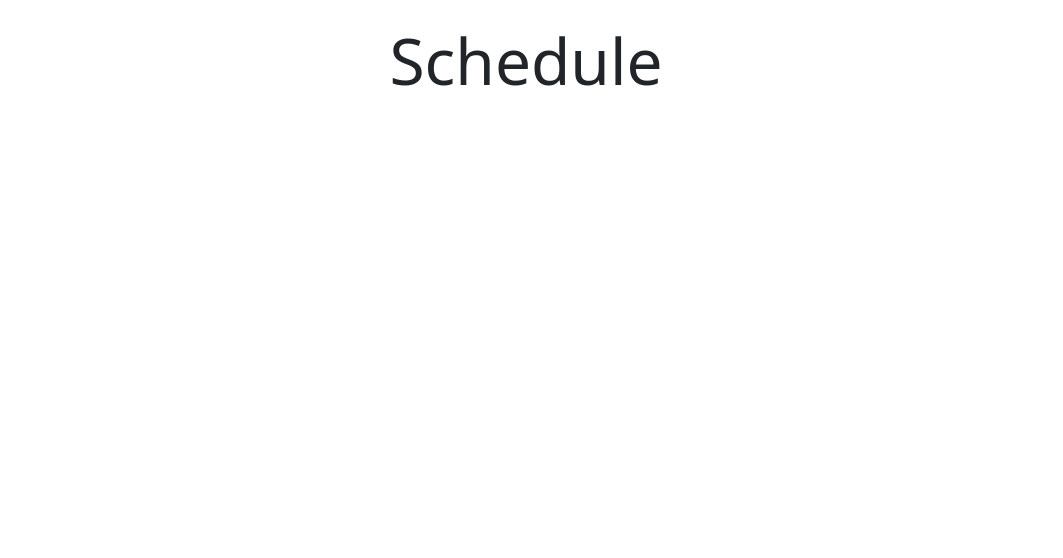
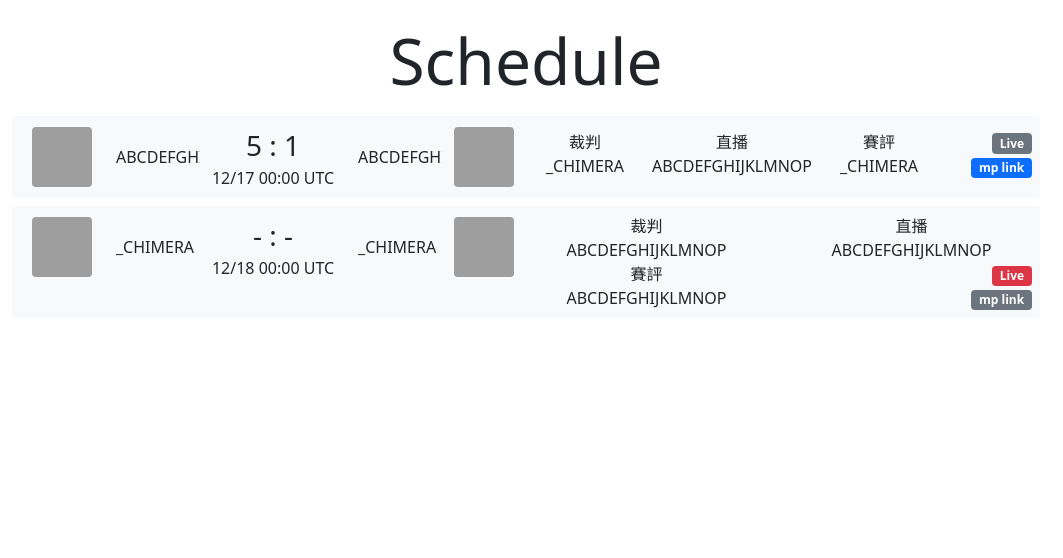
Before and after one commit to NotPeOpLe/tournament-web, a Flask app: page /schedule/ in a window 1280 px wide. Shown: the part 57-615 px from the top of the page, without its empty margins (114-1177 px from the left). Run offline with Flask 2, Linux system fonts and the light colour scheme; some libraries are stand-ins or nearby versions; some web fonts are replaced; grey boxes are pictures that could not be loaded.

Commit message:
新增賽程模板範例

```diff
--- a/templates/schedule.html
+++ b/templates/schedule.html
@@ -1,4 +1,90 @@
 {% extends 'base.html' %}
 {% block title %}Schedule{% endblock title %}
 {% block main %}
+<div class="row bg-light rounded m-2 p-2 text-nowrap">
+    <div class="col-12 col-xl-6">
+        <div class="row align-items-center justify-content-center">
+            <div class="col-auto d-none d-md-block">
+                <img src="https://a.ppy.sh/6008293" class="avatar-min rounded">
+            </div>
+            <div class="col text-center overflow-hidden">
+                <span>ABCDEFGHIJKLMNOP</span>
+            </div>
+            <div class="col text-center">
+                <p class="fs-3 m-0">5 : 1</p>
+                <p class="m-0">12/17 00:00 UTC</p>
+            </div>
+            <div class="col text-center overflow-hidden">
+                <span>ABCDEFGHIJKLMNOP</span>
+            </div>
+            <div class="col-auto d-none d-md-block">
+                <img src="https://a.ppy.sh/6008293" class="avatar-min rounded">
+            </div>
+        </div>
+    </div>
+    <div class="col-12 col-xl p-0">
+        <div class="row align-items-center justify-content-center ps-3 text-center" style="min-height: 60px;">
+            <div class="col">
+                <span>裁判</span><br>
+                <span class="overflow-hidden">_CHIMERA</span>
+            </div>
+            <div class="col">
+                <span>直播</span><br>
+                <span class="overflow-hidden">ABCDEFGHIJKLMNOP</span>
+            </div>
+            <div class="col d-none d-md-block">
+                <span>賽評</span><br>
+                <span class="overflow-hidden">_CHIMERA</span>
+            </div>
+            <div class="col text-end">
+                <span class="badge bg-secondary">Live</span><br>
+                <span class="badge bg-primary">mp link</span>
+            </div>
+        </div>
+    </div>
+
+</div>
+<div class="row bg-light rounded m-2 p-2 text-nowrap">
+    <div class="col-12 col-xl-6">
+        <div class="row align-items-center justify-content-center">
+            <div class="col-auto d-none d-md-block">
+                <img src="https://a.ppy.sh/6008293" class="avatar-min rounded">
+            </div>
+            <div class="col text-center overflow-hidden">
+                <span>_CHIMERA</span>
+            </div>
+            <div class="col text-center">
+                <p class="fs-3 m-0">- : -</p>
+                <p class="m-0">12/18 00:00 UTC</p>
+            </div>
+            <div class="col text-center overflow-hidden">
+                <span>_CHIMERA</span>
+            </div>
+            <div class="col-auto d-none d-md-block">
+                <img src="https://a.ppy.sh/6008293" class="avatar-min rounded">
+            </div>
+        </div>
+    </div>
+    <div class="col-12 col-xl p-0">
+        <div class="row align-items-center justify-content-center text-center" style="min-height: 60px;">
+            <div class="col">
+                <span>裁判</span><br>
+                <span class="overflow-hidden">ABCDEFGHIJKLMNOP</span>
+            </div>
+            <div class="col">
+                <span>直播</span><br>
+                <span class="overflow-hidden">ABCDEFGHIJKLMNOP</span>
+            </div>
+            <div class="col d-none d-md-block">
+                <span>賽評</span><br>
+                <span class="overflow-hidden">ABCDEFGHIJKLMNOP</span>
+            </div>
+            <div class="col text-end">
+                <span class="badge bg-danger">Live</span><br>
+                <span class="badge bg-secondary">mp link</span>
+            </div>
+        </div>
+    </div>
+
+</div>
 {% endblock main %}
```
